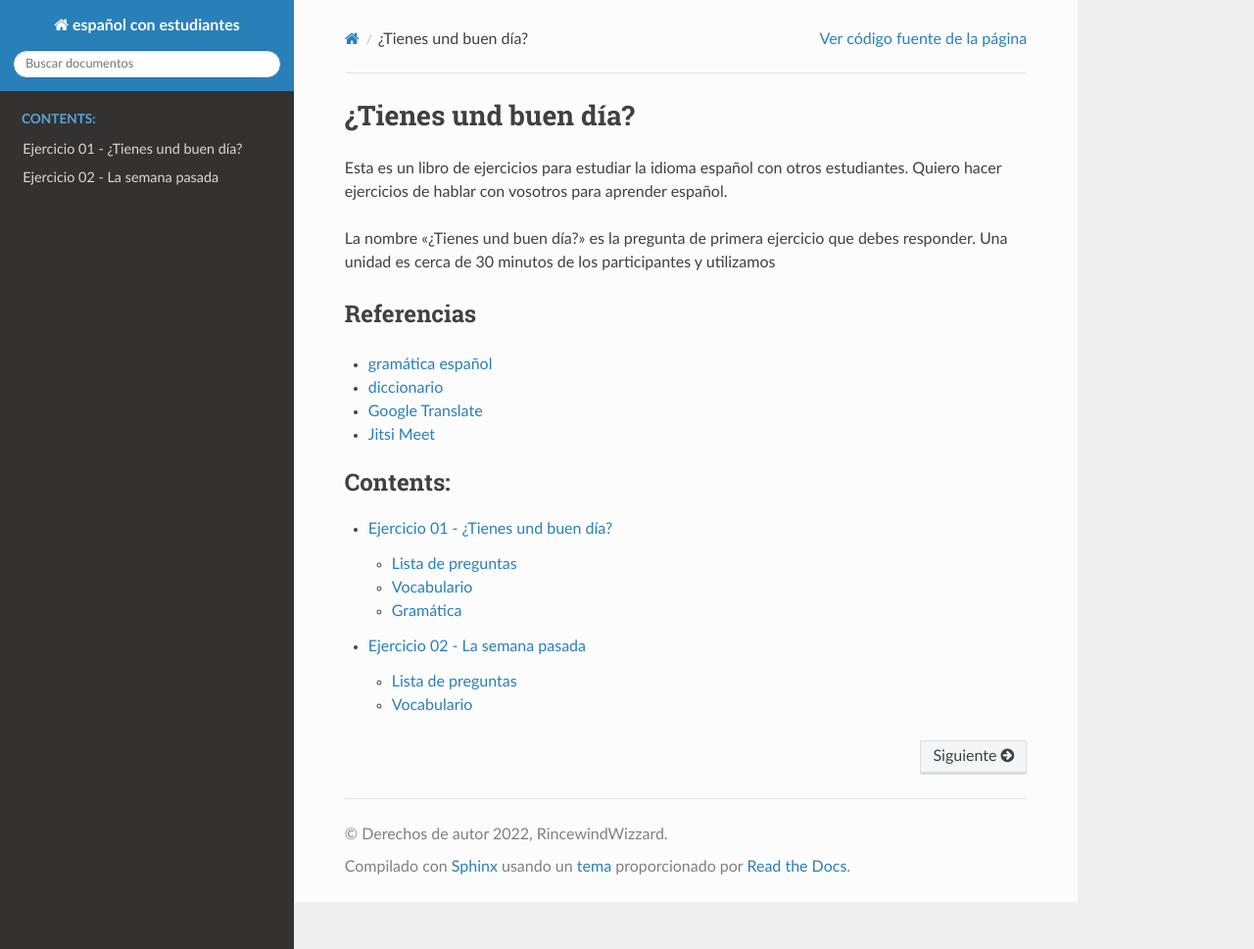
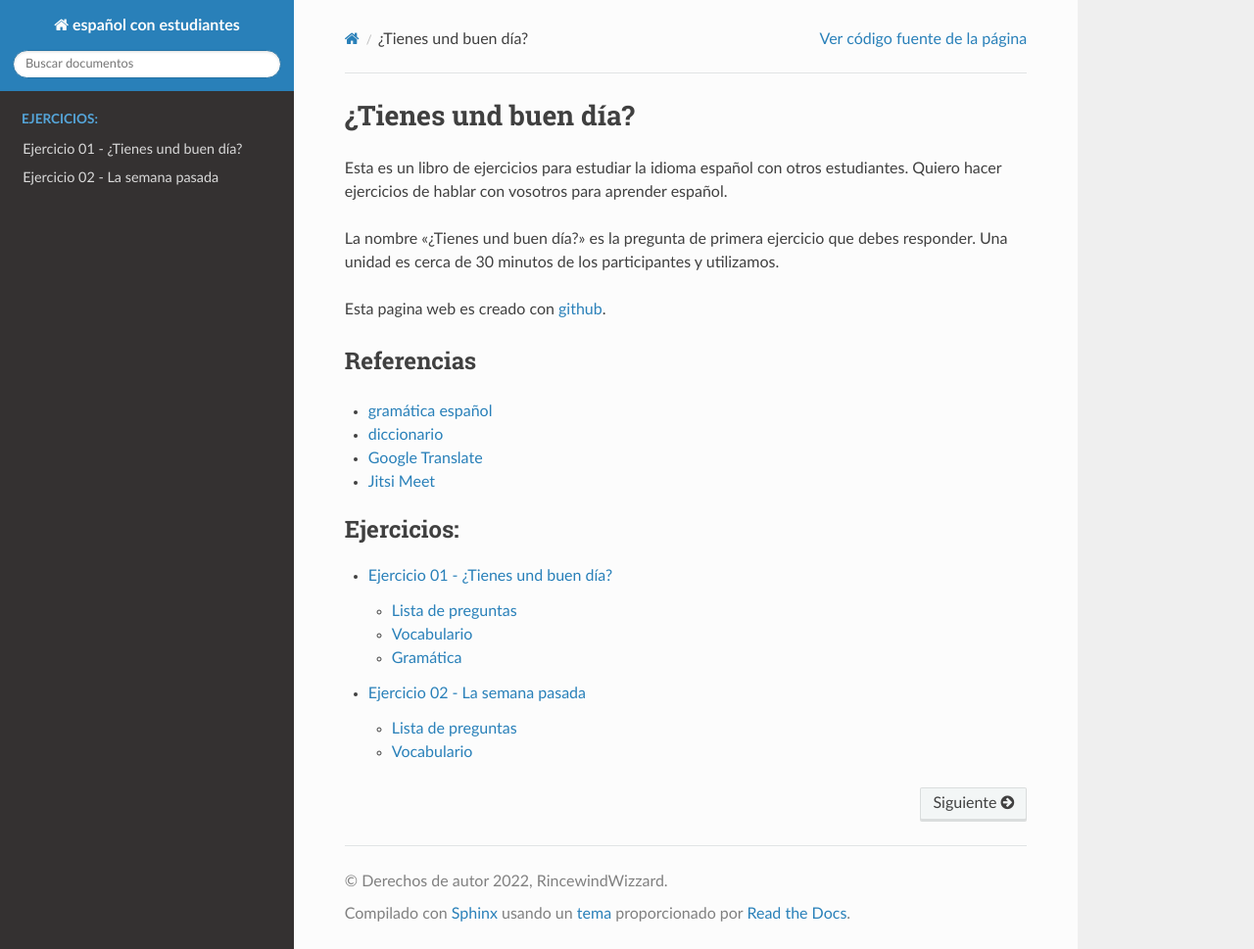
Before and after one commit to RincewindWizzard/tienes-un-buen-dia, a Sphinx documentation site: the page built from source/index.rst, in a window 1280 px wide and 969 px high. Shown: the whole window at 98% size. Built offline with Sphinx 7.4.7 and the Read the Docs theme 2.0.0, drawn with Linux system fonts in a browser that asks for light colours.

Commit message:
Verlinkungen

```diff
--- a/source/ejercicios/ej01-tienes-un-buen-dia.rst
+++ b/source/ejercicios/ej01-tienes-un-buen-dia.rst
@@ -4,7 +4,7 @@
 .. admonition:: No hay una fecha por esta unidad
 
     Si tenemos una fecha por el conversación, será escrito aqui.
-    `Sala de chat <https://meet.jit.si/Ejercicio01-Tienesundbuendia>`_
+    Únase a nosotros en `la sala de chat <https://meet.jit.si/Ejercicio01-Tienesundbuendia>`_.
 
 
 Hoy vamos a chalar sobre tu día y la semana.
--- a/source/index.rst
+++ b/source/index.rst
@@ -5,7 +5,9 @@
 Quiero hacer ejercicios de hablar con vosotros para aprender español.
 
 La nombre "¿Tienes und buen día?" es la pregunta de primera ejercicio que debes responder.
-Una unidad es cerca de 30 minutos de los participantes y utilizamos
+Una unidad es cerca de 30 minutos de los participantes y utilizamos.
+
+Esta pagina web es creado con `github <https://github.com/RincewindWizzard/tienes-un-buen-dia>`_.
 
 Referencias
 -----------
@@ -17,7 +19,7 @@
 
 .. toctree::
     :maxdepth: 2
-    :caption: Contents:
+    :caption: Ejercicios:
 
     ejercicios/ej01-tienes-un-buen-dia
     ejercicios/ej02-la-semana-pasada
```
